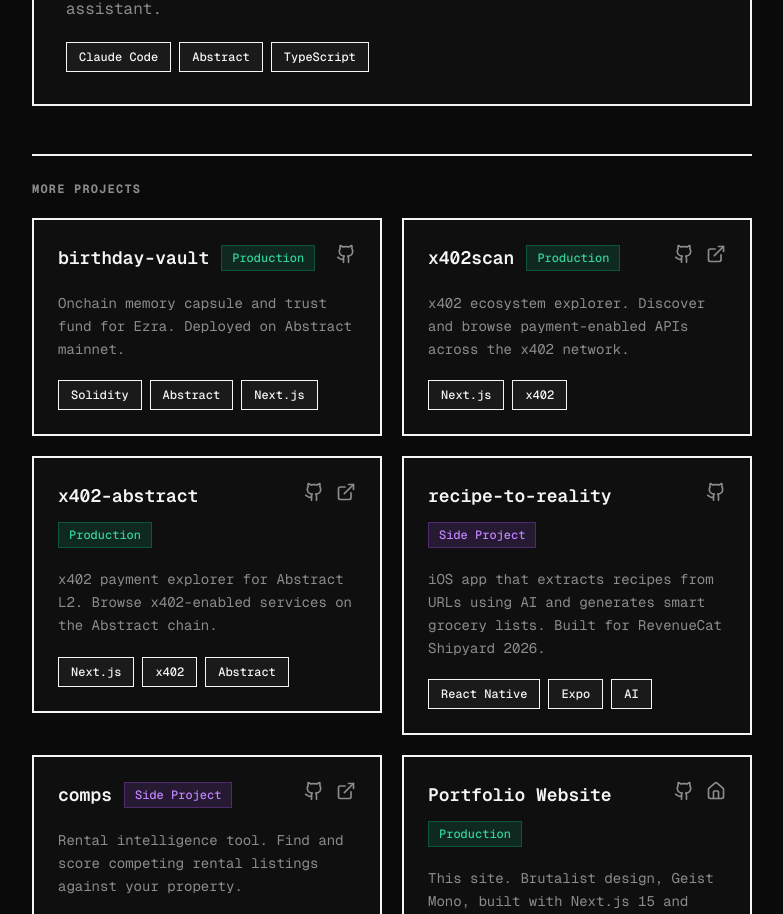
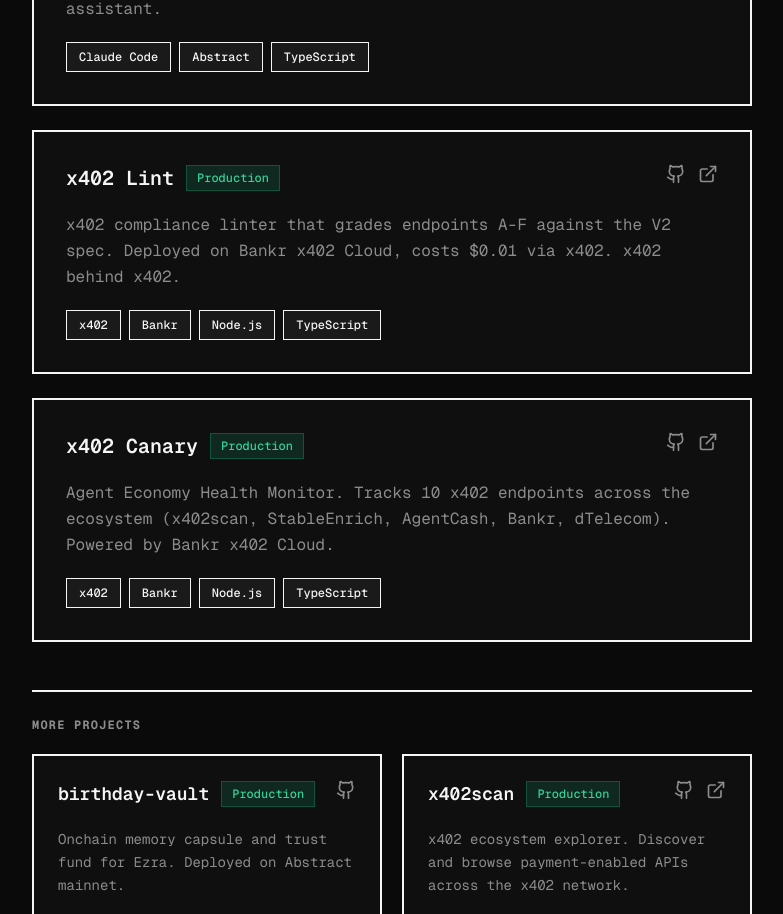
Before and after one commit to tyler-james-bridges/tylerjb, a Next.js app: page /projects in a window 1280 px wide. Shown: the part 1556-2470 px from the top of the page, without its empty margins (216-999 px from the left). Built offline with nearby package versions, Linux system fonts and the light colour scheme.

Commit message:
feat: add x402 Lint and x402 Canary to projects (#15)

```diff
--- a/src/app/projects/page.tsx
+++ b/src/app/projects/page.tsx
@@ -109,6 +109,26 @@ const projects: Project[] = [
     tech: ['Claude Code', 'Abstract', 'TypeScript'],
     status: 'production',
     github: 'https://github.com/tyler-james-bridges/abstract-skills',
+    featured: true,
+  },
+  {
+    title: 'x402 Lint',
+    description:
+      'x402 compliance linter that grades endpoints A-F against the V2 spec. Deployed on Bankr x402 Cloud, costs $0.01 via x402. x402 behind x402.',
+    tech: ['x402', 'Bankr', 'Node.js', 'TypeScript'],
+    status: 'production',
+    github: 'https://github.com/tyler-james-bridges/x402-lint',
+    live: 'https://0x402.sh',
+    featured: true,
+  },
+  {
+    title: 'x402 Canary',
+    description:
+      'Agent Economy Health Monitor. Tracks 10 x402 endpoints across the ecosystem (x402scan, StableEnrich, AgentCash, Bankr, dTelecom). Powered by Bankr x402 Cloud.',
+    tech: ['x402', 'Bankr', 'Node.js', 'TypeScript'],
+    status: 'production',
+    github: 'https://github.com/tyler-james-bridges/x402-canary',
+    live: 'https://canary.0x402.sh',
     featured: true,
   },
   {
```
